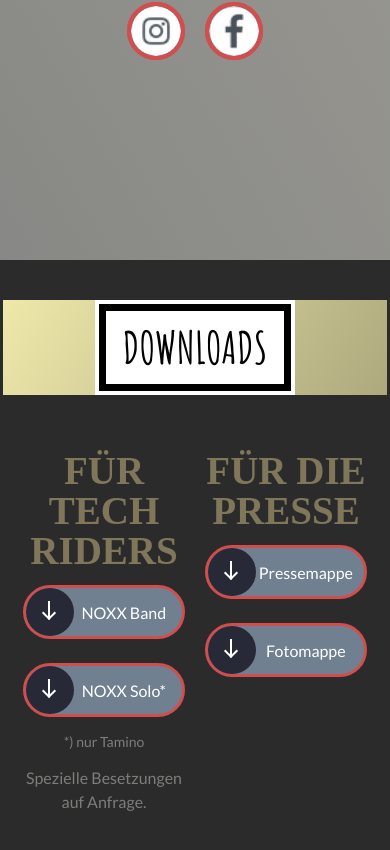
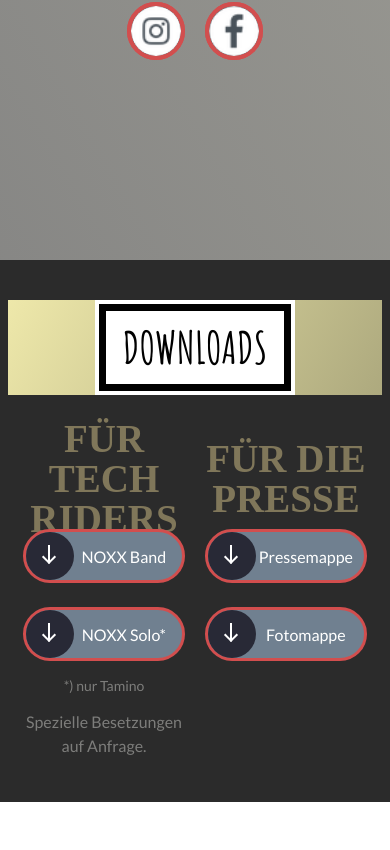
Before and after one commit to weeebr/noxx, a React (Create React App) app: page / in a window 390 px wide. Shown: the part 4458-5308 px from the top of the page. After the commit the page ends 5260 px from the top, so only its background shows below. Built offline with nearby package versions, Linux system fonts and the light colour scheme; a web font is replaced by a local one.

Commit message:
change positioning of hamburger, improve styles of download heading

```diff
--- a/src/page-components/Hamburger.js
+++ b/src/page-components/Hamburger.js
@@ -14,7 +14,7 @@ const StyledHamburger = styled.div`
   cursor: pointer;
   background: #d24e4e;
   position: fixed;
-  top: 36px;
+  top: 22px;
   right: 5%;
   transition: all 0.6s ease, top 0.3s ease;
 
--- a/src/page-components/Navigation.js
+++ b/src/page-components/Navigation.js
@@ -69,7 +69,7 @@ const StyledNavigation = styled.aside`
 
       ${breakpoint(device.phone)} {
         width: 0;
-        top: 36px;
+        top: 22px;
         right: 5%;
       }
 
@@ -105,7 +105,7 @@ const StyledNavigation = styled.aside`
       background: white;
       box-shadow: none;
       z-index: 11;
-      top: 90px;
+      top: 75px;
       right: 5%;
       width: 300px;
 
--- a/src/pages/Downloads.js
+++ b/src/pages/Downloads.js
@@ -9,13 +9,13 @@ import { breakpoint, device } from "./../theme/index";
 
 const DownloadsWrapper = styled.div`
   background: #2b2b2b;
-  margin: 200px 0 -40px 0;
+  margin: 200px -10px -40px -10px;
   color: white;
   padding: 12px;
 
-  ${breakpoint(device.phone)} {
+  ${breakpoint(device.tablet)} {
     margin: 200px 0 0 0;
-    padding: 0 3px;
+    padding: 0 8px;
   }
 
   & > div {
@@ -31,12 +31,19 @@ const DownloadsWrapper = styled.div`
     text-align: center;
   }
 
+  .download-heading {
+    display: flex;
+    align-items: center;
+    justify-content: center;
+    height: 80px;
+    margin: 0 0 14px 0;
+
     h3 {
       font-size: 39px;
       text-align: center;
       line-height: 40px;
-    margin: 16px 0 14px 0;
       color: #80775a;
+    }
   }
 
   p {
@@ -57,7 +64,9 @@ const Kontakt = () => {
         <SectionTitle>Downloads</SectionTitle>
         <div>
           <div style={{ marginRight: 20 }}>
+            <div className="download-heading">
               <h3>für Tech Riders</h3>
+            </div>
             <div style={{ textAlign: "center" }}>
               <DownloadButton link={pdfNoxxBand} text="NOXX Band" />
               <br />
@@ -67,7 +76,9 @@ const Kontakt = () => {
             <p>Spezielle Besetzungen auf Anfrage.</p>
           </div>
           <div>
+            <div className="download-heading">
               <h3>für die Presse</h3>
+            </div>
             <div style={{ textAlign: "center" }}>
               <DownloadButton link="#" text="Pressemappe" />
               <br />
```
Lines whose indentation alone changed are shown as unchanged.
